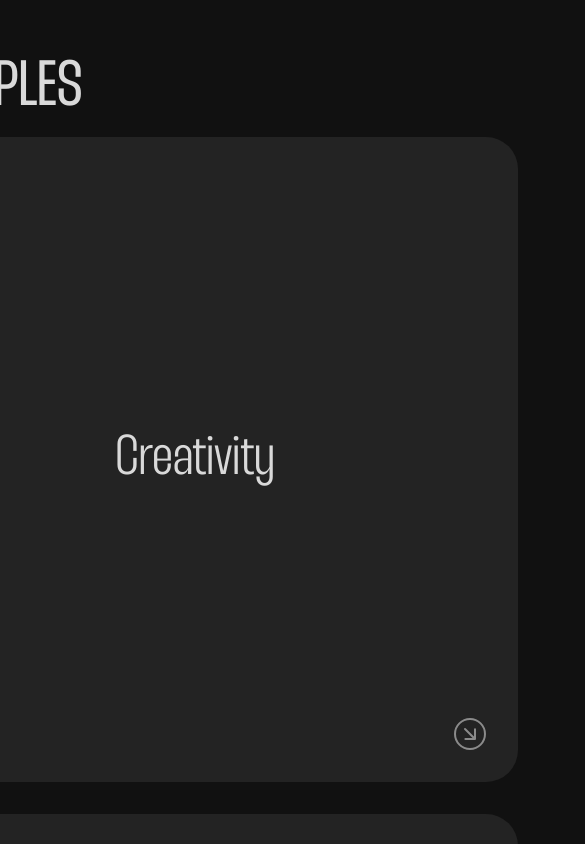
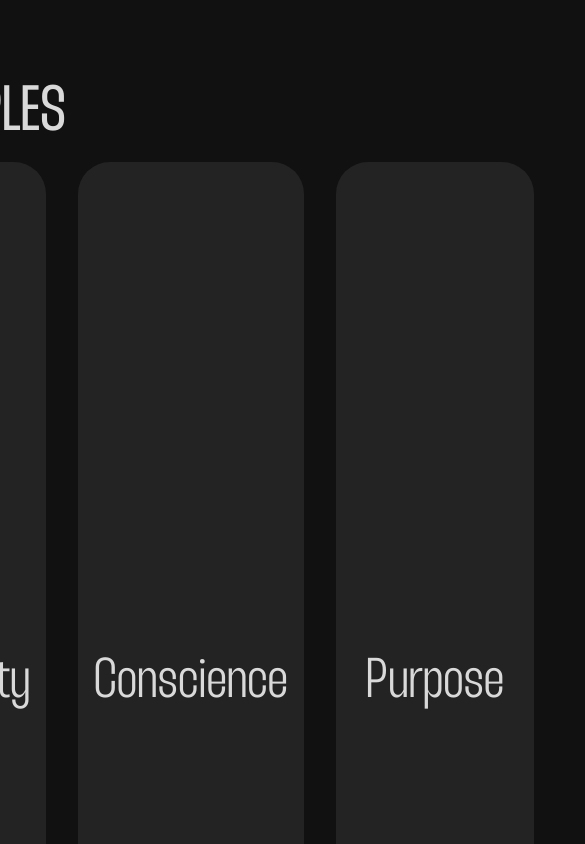
Before and after one commit to SimonSchoetz/simon-schoetz-website-2025, a Next.js app: page / in a window 390 px wide. Shown: the part 980-1824 px from the top of the page, 585 px wide, since content can reach past the window. Built offline with nearby package versions, Linux system fonts and the light colour scheme.

Commit message:
refactor flipcard for better responsiveness and focus when tabbing through the website

```diff
--- a/app/_components/PrinciplesSection.tsx
+++ b/app/_components/PrinciplesSection.tsx
@@ -9,9 +9,9 @@ export const PrinciplesSection: FCProps<HtmlProps<'section'>> = ({
     <Section {...props} id='principles' className={`px-16 ${className}`}>
       <H2 text='Principles' className='mb-4' />
 
-      <ul className='grid grid-cols-1 sm:grid-cols-2 lg:grid-cols-3 gap-8'>
+      <ul className='flex gap-8'>
         {principles.map(({ cover, content }) => (
-          <li key={cover}>
+          <li key={cover} className='w-1/3'>
             <FlipCard cover={cover} content={content} />
           </li>
         ))}
--- a/components/FlipCard.tsx
+++ b/components/FlipCard.tsx
@@ -5,7 +5,7 @@ import { useState } from 'react';
 import { Button } from './Button';
 import { Icon } from './Icon';
 
-type Props = HtmlProps<'div'> & {
+type Props = HtmlProps<'button'> & {
   cover: string;
   content: string;
 };
@@ -23,47 +23,40 @@ export const FlipCard: FCProps<Props> = ({
   const handleFlip = () => setIsFlipped(!isFlipped);
 
   const sharedStyles =
-    'absolute w-full h-full backface-hidden transition-transform duration-1000 group';
+    'backface-hidden transition-transform duration-1000 group';
 
-  const sharedIconStyles =
-    'stroke-fg-2 group-hover:stroke-fg transition-all group-hover:scale-200 duration-2500';
+  const sharedIconStyles = 'stroke-fg-2 group-hover:stroke-fg transition-all';
 
   return (
+    <Button
+      className={`${className} w-full h-full h-min-fit transform-3d`}
+      config='container'
+      aria-label='Flip card'
+      onClick={handleFlip}
+      {...props}
+    >
       <div
-      {...props}
-      className={`${className} relative aspect-square perspective-distant`}
-    >
-      <div className='relative w-full h-full transform-3d'>
-        <Button
-          config='container'
         className={`${sharedStyles} ${boxStyle} ${
           isFlipped ? '[transform:rotate3d(1,-1,0,-180deg)]' : ''
-          }`}
-          aria-label='Flip card to view content'
-          onClick={handleFlip}
+        } absolute content-center`}
       >
         <p className='text-5xl font-thunder font-light'>{cover}</p>
         <Icon
           iconName='arrowInCircle'
           className={`${sharedIconStyles} absolute bottom-8 right-8 `}
         />
-        </Button>
-
-        <Button
-          config='container'
+      </div>
+      <div
         className={`${sharedStyles} ${boxStyle} ${
           isFlipped ? '' : '[transform:rotate3d(1,-1,0,180deg)]'
-          } overflow-auto`}
-          aria-label='Flip card to view cover'
-          onClick={handleFlip}
+        } `}
       >
         <Icon
           iconName='arrowInCircle'
           className={`${sharedIconStyles} rotate-180`}
         />
-          <p className='pt-8 text-sm'>{content}</p>
+        <p className='pt-8 text-left text-sm'>{content}</p>
+      </div>
     </Button>
-      </div>
-    </div>
   );
 };
```
Lines whose indentation alone changed are shown as unchanged.
